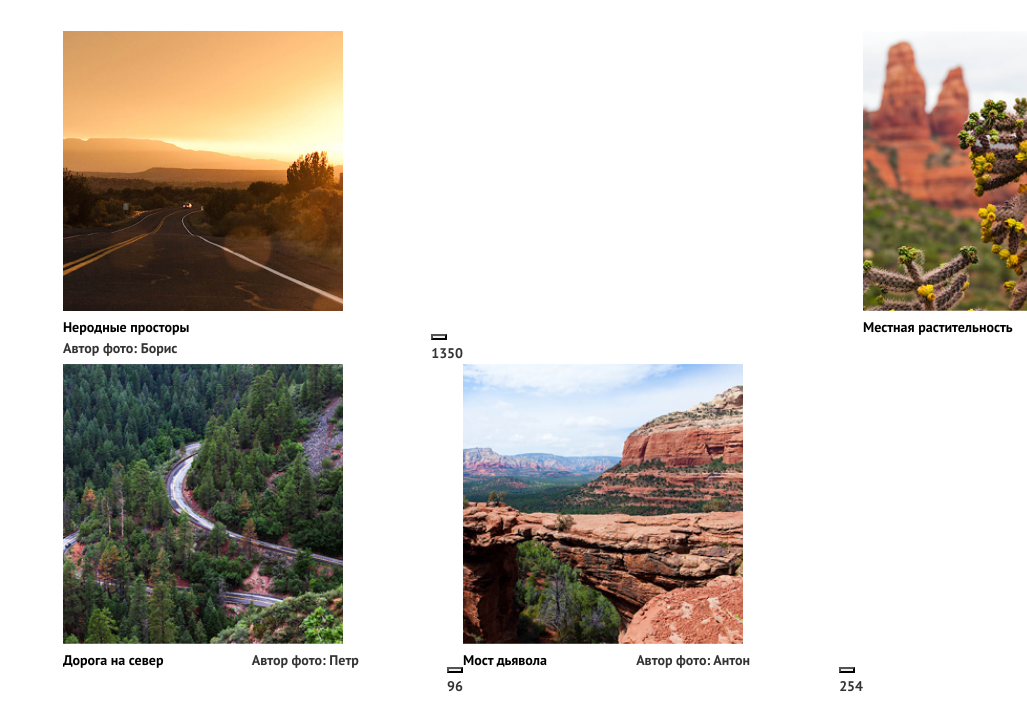
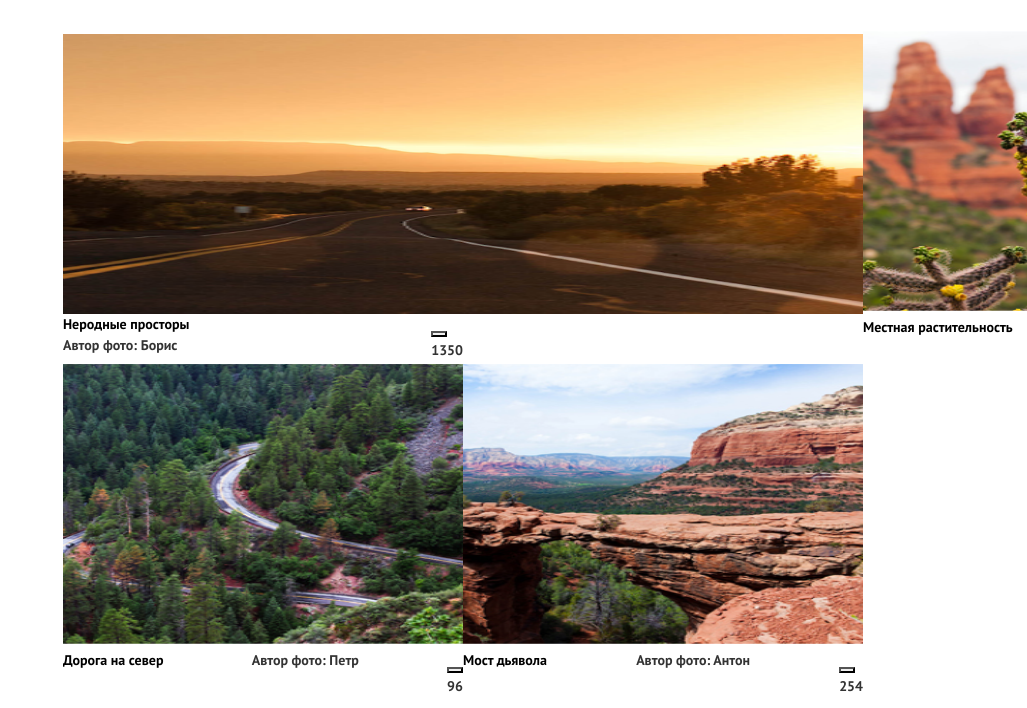
Before and after one commit to htmlacademy-adaptive/1359263-sedona-28, a website: page source/catalog.html in a window 1280 px wide. Shown: the part 692-1400 px from the top of the page, without its empty margins (253-1280 px from the left). Drawn offline with nearby package versions, Linux system fonts and the light colour scheme; files that its build step writes are made by us from their sources.

Commit message:
fixed errors

```diff
--- a/source/less/base/base.less
+++ b/source/less/base/base.less
@@ -20,11 +20,6 @@ body {
   color: @black-color;
 }
 
-img {
-  max-width: 100%;
-  height: auto;
-}
-
 .visually-hidden {
   position: absolute;
   width: 1px;
--- a/source/less/blocks/catalog/multimedia.less
+++ b/source/less/blocks/catalog/multimedia.less
@@ -63,11 +63,15 @@
   }
 }
 
-.multimedia__item:first-child {
+.multimedia__item__picture:first-child {
   width: 100%;
 }
 
 .multimedia__item--wide {
+  display: flex;
+  flex-direction: column;
+  width: 100%;
+
   @media (min-width: @tablet-width) {
     grid-column: span 2;
   }
--- a/source/less/blocks/navigation.less
+++ b/source/less/blocks/navigation.less
@@ -165,6 +165,8 @@
 
 .navigation__item a[href] {
   @media (min-width: @tablet-width) {
+    color: @darker-color;
+
     &:hover {
       color: @blue;
     }
```
